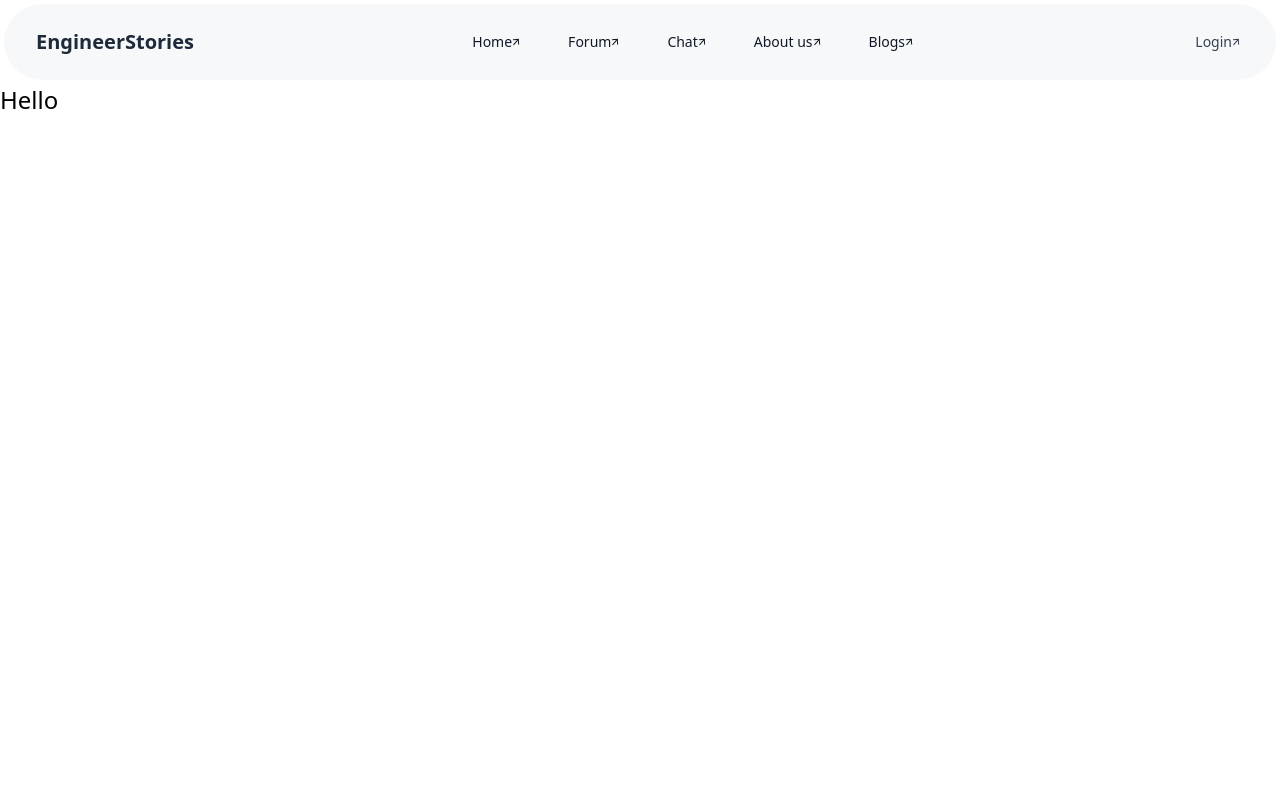
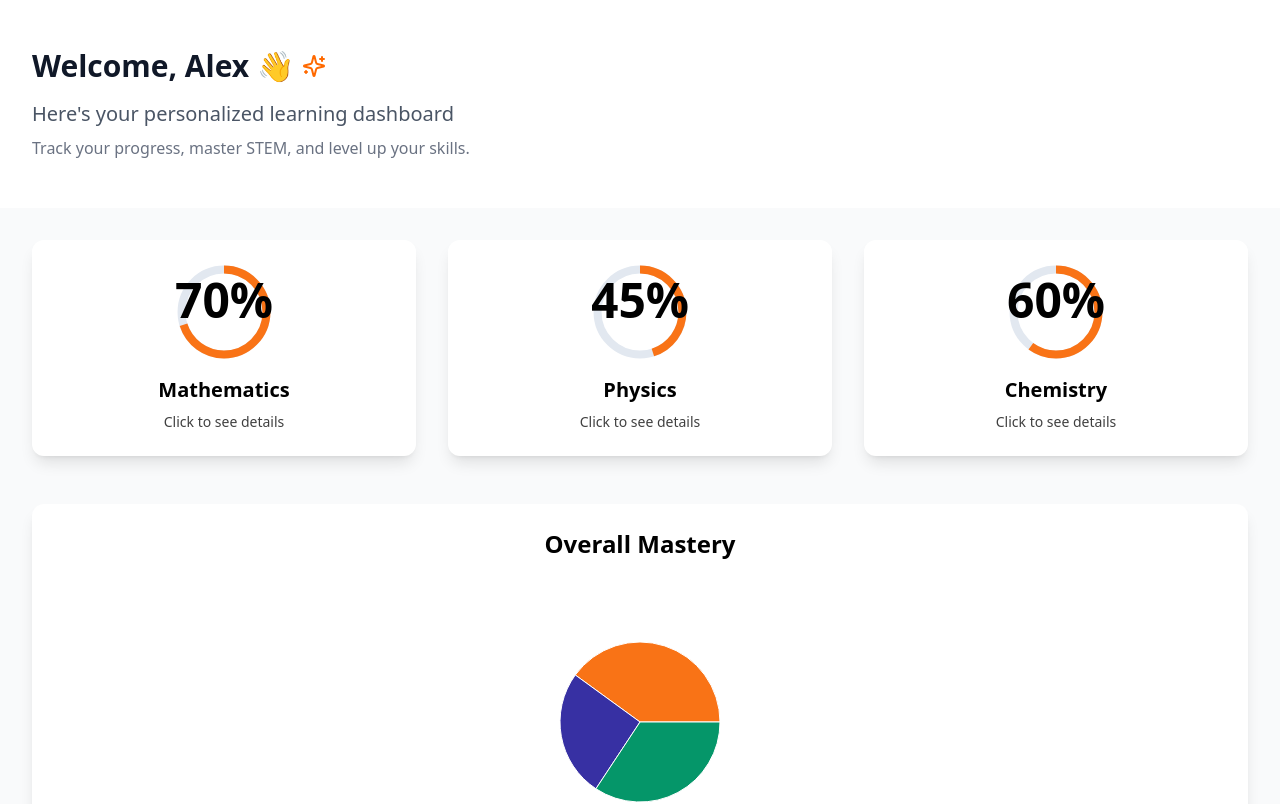
Before and after one commit to rbhavesh1525/Devclash_Frontend, a React (Vite) app: page /dashboard in a window 1280 px wide. Before the commit this address led to /. Shown: the top 804 px of the page. Built offline with nearby package versions, Linux system fonts and the light colour scheme.

Commit message:
dashboardscreen

```diff
--- a/package.json
+++ b/package.json
@@ -16,9 +16,12 @@
     "lucide-react": "^0.482.0",
     "prop-types": "^15.8.1",
     "react": "^19.0.0",
+    "react-card-flip": "^1.2.3",
     "react-dom": "^19.0.0",
     "react-icons": "^5.5.0",
+    "react-router-dom": "^7.5.0",
     "react-toastify": "^11.0.5",
+    "recharts": "^2.15.2",
     "socket.io": "^4.8.1",
     "socket.io-client": "^4.8.1",
     "tailwindcss": "^4.0.6",
--- a/src/App.jsx
+++ b/src/App.jsx
@@ -5,6 +5,10 @@ import {Navbar,TopNavBar} from "./Components/CompIndex"
 import {Routes,Route,BrowserRouter} from "react-router-dom"
 import { ToastContainer } from "react-toastify";
 import { Navigate } from "react-router-dom";
+import DashboardScreen from './Pages/Dashboardscreen';
+
+
+
 
 function App() {
 
@@ -19,6 +23,7 @@ function App() {
 
       <Route path='*' element={<Navigate  to="/"/>}/>
       <Route path='/'element ={<> <TopNavBar/><Homepage/></>}/>
+      <Route path="/dashboard" element={<DashboardScreen />} />
 
 
     </Routes>
--- a/src/Components/TopNavBar.jsx
+++ b/src/Components/TopNavBar.jsx
@@ -67,14 +67,12 @@ function TopNavBar() {
             </Link>
 
             <Link
-              to="/forum"
-              className="text-sm text-gray-900 hover:text-gray-900 transition-all duration-500 ease-in-out
-                         flex items-center space-x-1 px-3 py-2 rounded-lg
-                         relative group hover:translate-x-2"
+              to="/dashboard"
+              className="text-sm font-medium text-gray-600 hover:text-gray-900 block px-4 py-2"
             >
 
               <ArrowLeft className="h-3 w-4  transform rotate-[130deg] group-hover:mr-8 absolute left-0 opacity-0 top-1/2 group-hover:opacity-100 transition-opacity duration-500 ease-in-out" />
-              Forum
+              Dashboard
 
               <ArrowRight className="h-3 w-4 transform -rotate-[50deg] mr-0 absolute right-0 opacity-100 group-hover:opacity-0 transition-opacity duration-500 ease-in-out" />
             </Link>
--- /dev/null
+++ b/src/Pages/Dashboardscreen.jsx
@@ -0,0 +1,157 @@
+import React, { useState } from 'react';
+import ReactCardFlip from 'react-card-flip';
+import { BarChart, Bar, XAxis, YAxis, CartesianGrid, ResponsiveContainer, PieChart, Pie, Cell, Legend } from 'recharts';
+import { Sparkles } from 'lucide-react';
+import { subjects } from './data';
+
+// SubjectCard Component
+const SubjectCard = ({ subject }) => {
+  const [isFlipped, setIsFlipped] = useState(false);
+
+  const handleClick = () => {
+    setIsFlipped(!isFlipped);
+  };
+
+  return (
+    <ReactCardFlip isFlipped={isFlipped} flipDirection="horizontal">
+      {/* Front of the card */}
+      <div
+        className="bg-white p-6 rounded-xl shadow-lg transition-all duration-300 hover:bg-blue-900 hover:text-white cursor-pointer min-h-[200px]"
+        onClick={handleClick}
+      >
+        <div className="flex flex-col items-center justify-center h-full">
+          <div className="relative w-24 h-24 mb-4">
+            <svg className="w-full h-full" viewBox="0 0 36 36">
+              <path
+                d="M18 2.0845
+                  a 15.9155 15.9155 0 0 1 0 31.831
+                  a 15.9155 15.9155 0 0 1 0 -31.831"
+                fill="none"
+                stroke="#E2E8F0"
+                strokeWidth="3"
+              />
+              <path
+                d="M18 2.0845
+                  a 15.9155 15.9155 0 0 1 0 31.831
+                  a 15.9155 15.9155 0 0 1 0 -31.831"
+                fill="none"
+                stroke="#F97316"
+                strokeWidth="3"
+                strokeDasharray={`${subject.progress}, 100`}
+              />
+              <text
+                x="18"
+                y="20.35"
+                className="fill-current text-lg font-semibold"
+                textAnchor="middle"
+              >
+                {subject.progress}%
+              </text>
+            </svg>
+          </div>
+          <h3 className="text-xl font-bold mb-2">{subject.name}</h3>
+          <p className="text-sm opacity-75">Click to see details</p>
+        </div>
+      </div>
+
+      {/* Back of the card */}
+      <div
+        className="bg-white p-6 rounded-xl shadow-lg transition-all duration-300 hover:bg-blue-900 hover:text-white cursor-pointer min-h-[200px]"
+        onClick={handleClick}
+      >
+        <h3 className="text-xl font-bold mb-4 text-center">{subject.name} Topics</h3>
+        <div className="h-[120px]">
+          <ResponsiveContainer width="100%" height="100%">
+            <BarChart data={subject.subtopics}>
+              <CartesianGrid strokeDasharray="3 3" />
+              <XAxis dataKey="name" />
+              <YAxis />
+              <Bar dataKey="progress" fill="#F97316" />
+            </BarChart>
+          </ResponsiveContainer>
+        </div>
+      </div>
+    </ReactCardFlip>
+  );
+};
+
+// MasteryChart Component
+const MasteryChart = ({ subjects }) => {
+  const COLORS = ['#F97316', '#3730A3', '#059669'];
+
+  const data = subjects.map(subject => ({
+    name: subject.name,
+    value: subject.progress,
+  }));
+
+  return (
+    <div className="bg-white p-6 rounded-xl shadow-lg">
+      <h2 className="text-2xl font-bold mb-6 text-center">Overall Mastery</h2>
+      <div className="h-[300px]">
+        <ResponsiveContainer width="100%" height="100%">
+          <PieChart>
+            <Pie
+              data={data}
+              cx="50%"
+              cy="50%"
+              labelLine={false}
+              outerRadius={80}
+              fill="#8884d8"
+              dataKey="value"
+            >
+              {data.map((entry, index) => (
+                <Cell key={`cell-${index}`} fill={COLORS[index % COLORS.length]} />
+              ))}
+            </Pie>
+            <Legend />
+          </PieChart>
+        </ResponsiveContainer>
+      </div>
+    </div>
+  );
+};
+
+// Main Dashboard Screen Component
+function DashboardScreen  () {
+  // TODO: Replace with actual user data from API
+  const studentName = "Alex";
+
+  return (
+    <div className="min-h-screen bg-gray-50">
+      {/* Hero Section */}
+      <div className="bg-white py-12 mb-8">
+        <div className="max-w-7xl mx-auto px-4 sm:px-6 lg:px-8">
+          <div className="flex items-center gap-2 mb-4">
+            <h1 className="text-3xl font-bold text-gray-900">
+              Welcome, {studentName} 👋
+            </h1>
+            <Sparkles className="w-6 h-6 text-orange-500" />
+          </div>
+          <p className="text-xl text-gray-600">
+            Here's your personalized learning dashboard
+          </p>
+          <p className="text-gray-500 mt-2">
+            Track your progress, master STEM, and level up your skills.
+          </p>
+        </div>
+      </div>
+
+      {/* Main Content */}
+      <div className="max-w-7xl mx-auto px-4 sm:px-6 lg:px-8">
+        {/* Subject Cards */}
+        <div className="grid grid-cols-1 md:grid-cols-3 gap-8 mb-12">
+          {subjects.map((subject) => (
+            <SubjectCard key={subject.id} subject={subject} />
+          ))}
+        </div>
+
+        {/* Mastery Chart */}
+        <div className="mb-12">
+          <MasteryChart subjects={subjects} />
+        </div>
+      </div>
+    </div>
+  );
+};
+
+export default DashboardScreen;
--- a/src/Pages/PageIndex.js
+++ b/src/Pages/PageIndex.js
@@ -2,4 +2,6 @@ import Homepage from "./Homepage"
 
 
 
+
+
 export {Homepage}
--- /dev/null
+++ b/src/Pages/data.js
@@ -0,0 +1,37 @@
+import { BookOpen, Atom, FlaskConical } from 'lucide-react';
+
+export const subjects = [
+  {
+    id: '1',
+    name: 'Mathematics',
+    progress: 70,
+    icon: BookOpen.toString(),
+    subtopics: [
+      { name: 'Algebra', progress: 85 },
+      { name: 'Geometry', progress: 65 },
+      { name: 'Calculus', progress: 60 },
+    ],
+  },
+  {
+    id: '2',
+    name: 'Physics',
+    progress: 45,
+    icon: Atom.toString(),
+    subtopics: [
+      { name: 'Mechanics', progress: 50 },
+      { name: 'Electricity', progress: 40 },
+      { name: 'Optics', progress: 45 },
+    ],
+  },
+  {
+    id: '3',
+    name: 'Chemistry',
+    progress: 60,
+    icon: FlaskConical.toString(),
+    subtopics: [
+      { name: 'Organic', progress: 70 },
+      { name: 'Inorganic', progress: 55 },
+      { name: 'Physical', progress: 55 },
+    ],
+  },
+];
--- a/src/index.css
+++ b/src/index.css
@@ -1 +1,23 @@
 @import "tailwindcss";
+
+@tailwind base;
+@tailwind components;
+@tailwind utilities;
+
+@layer base {
+  body {
+    @apply antialiased;
+  }
+}
+
+@layer components {
+  .card-flip {
+    perspective: 1000px;
+    transform-style: preserve-3d;
+    transition: transform 0.6s;
+  }
+
+  .card-flip.flipped {
+    transform: rotateY(180deg);
+  }
+}
```
Also changed, not shown: 1 other file (tests, documents, lock files or other folders).
